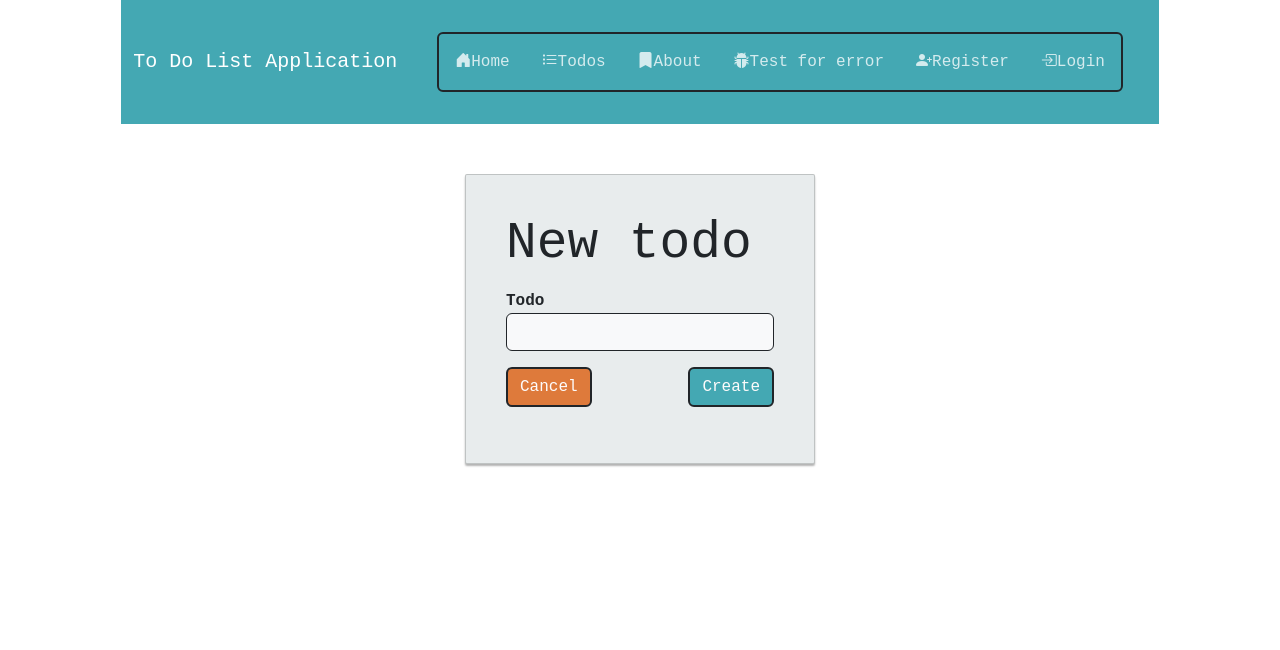
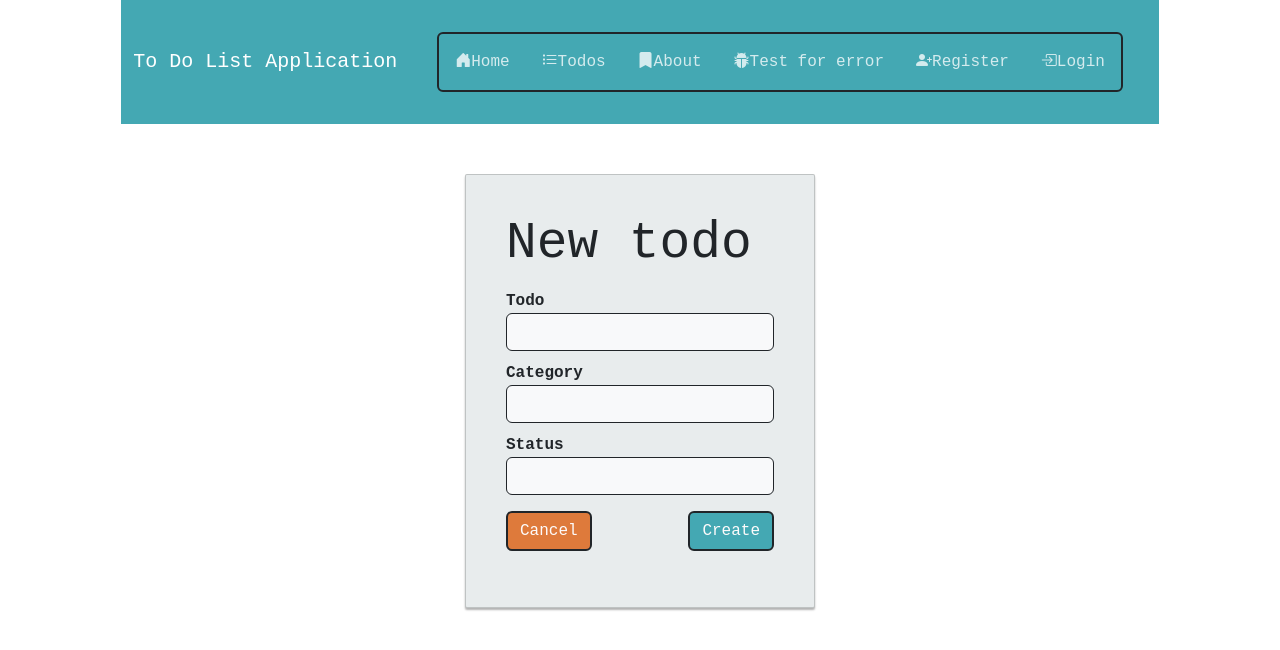
Before and after one commit to son3p/fullstackfrontend, a React (Vite) app: page /todos/create in a window 1280 px wide. Shown: the top 650 px of the page. Built offline with nearby package versions, Linux system fonts and the light colour scheme.

Commit message:
Fixed so that todos have 3 attributes besides the id for the project requirements

```diff
--- a/src/components/todo/TodoCreate.jsx
+++ b/src/components/todo/TodoCreate.jsx
@@ -70,6 +70,16 @@ const TodoCreate = () => {
                             <input type="text" {...register("todo")}  className="form-control bg-light border border-dark" />
                             {errors?.todo && <label className="error-feedback">{errors.todo.message}</label>}
                         </div>
+                        <div className="form-group ">
+                            <label htmlFor="category">Category</label>
+                            <input type="text" {...register("category")}  className="form-control bg-light border border-dark" />
+                            {errors?.category && <label className="error-feedback">{errors.category.message}</label>}
+                        </div>
+                        <div className="form-group ">
+                            <label htmlFor="status">Status</label>
+                            <input type="text" {...register("status")}  className="form-control bg-light border border-dark" />
+                            {errors?.status && <label className="error-feedback">{errors.status.message}</label>}
+                        </div>
                         <p></p>
                         <div className="form-group d-flex justify-content-between">
                             <button onClick={handleCancel} className="btn btn-dark border border-2 border-dark button-8 btn-block">
--- a/src/components/todo/TodoDelete.jsx
+++ b/src/components/todo/TodoDelete.jsx
@@ -73,10 +73,20 @@ const TodoDelete = () => {
                 <div className="card card-container card-10 fw-bold">
                     <h1>Delete todo</h1>
                     <form onSubmit={handleSubmit(doDelete)}>
-                    <div className="form-group">
+                        <div className="form-group">
                             <label htmlFor="todo">Todo</label>
                             <input type="text" {...register("todo")} defaultValue = {currentTodo.todo} readOnly className="form-control bg-light border border-dark"/>
                             {errors?.todo && <label className="error-feedback">{errors.todo.message}</label>}
+                        </div>
+                        <div className="form-group">
+                            <label htmlFor="category">Category</label>
+                            <input type="text" {...register("category")} defaultValue = {currentTodo.category} readOnly className="form-control bg-light border border-dark"/>
+                            {errors?.category && <label className="error-feedback">{errors.category.message}</label>}
+                        </div>
+                        <div className="form-group">
+                            <label htmlFor="status">Status</label>
+                            <input type="text" {...register("status")} defaultValue = {currentTodo.status} readOnly className="form-control bg-light border border-dark"/>
+                            {errors?.status && <label className="error-feedback">{errors.status.message}</label>}
                         </div>
                         <p></p>
                         <div className="form-group d-flex justify-content-between">
--- a/src/components/todo/TodoUpdate.jsx
+++ b/src/components/todo/TodoUpdate.jsx
@@ -78,6 +78,16 @@ const TodoUpdate = () => {
                             <input type="text" {...register("todo")} defaultValue = {currentTodo.todo} className="form-control bg-light border border-dark"/>
                             {errors?.todo && <label className="error-feedback">{errors.todo.message}</label>}
                         </div>
+                        <div className="form-group">
+                            <label htmlFor="category">Category</label>
+                            <input type="text" {...register("category")} defaultValue = {currentTodo.category} className="form-control bg-light border border-dark"/>
+                            {errors?.category && <label className="error-feedback">{errors.category.message}</label>}
+                        </div>
+                        <div className="form-group">
+                            <label htmlFor="status">Status</label>
+                            <input type="text" {...register("status")} defaultValue = {currentTodo.status} className="form-control bg-light border border-dark"/>
+                            {errors?.status && <label className="error-feedback">{errors.status.message}</label>}
+                        </div>
                         <p></p>
                         <div className="form-group d-flex justify-content-between">
 
--- a/src/components/todo/Todos.jsx
+++ b/src/components/todo/Todos.jsx
@@ -28,7 +28,9 @@ const Todos = () => {
     const fields = [
         { name: 'id', label: 'Id' },
         { name: 'todo', label: 'Todo' },
-        { name: 'createdAt', label: 'Creation time ' }
+        { name: 'category', label: 'Category' },
+        { name: 'status', label: 'Status' },
+        { name: 'createdAt', label: 'Creation time '}
     ];
 
     return (
```
